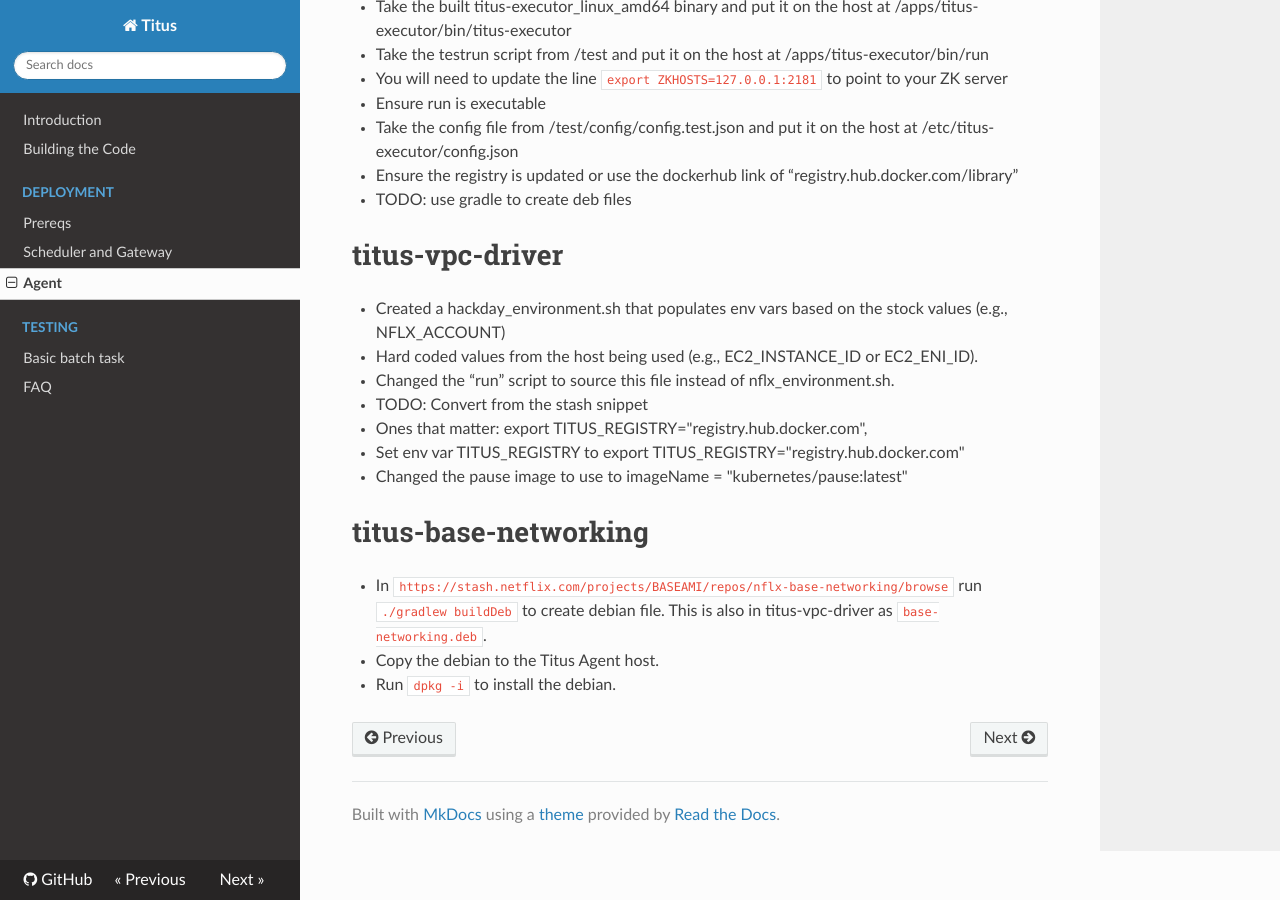
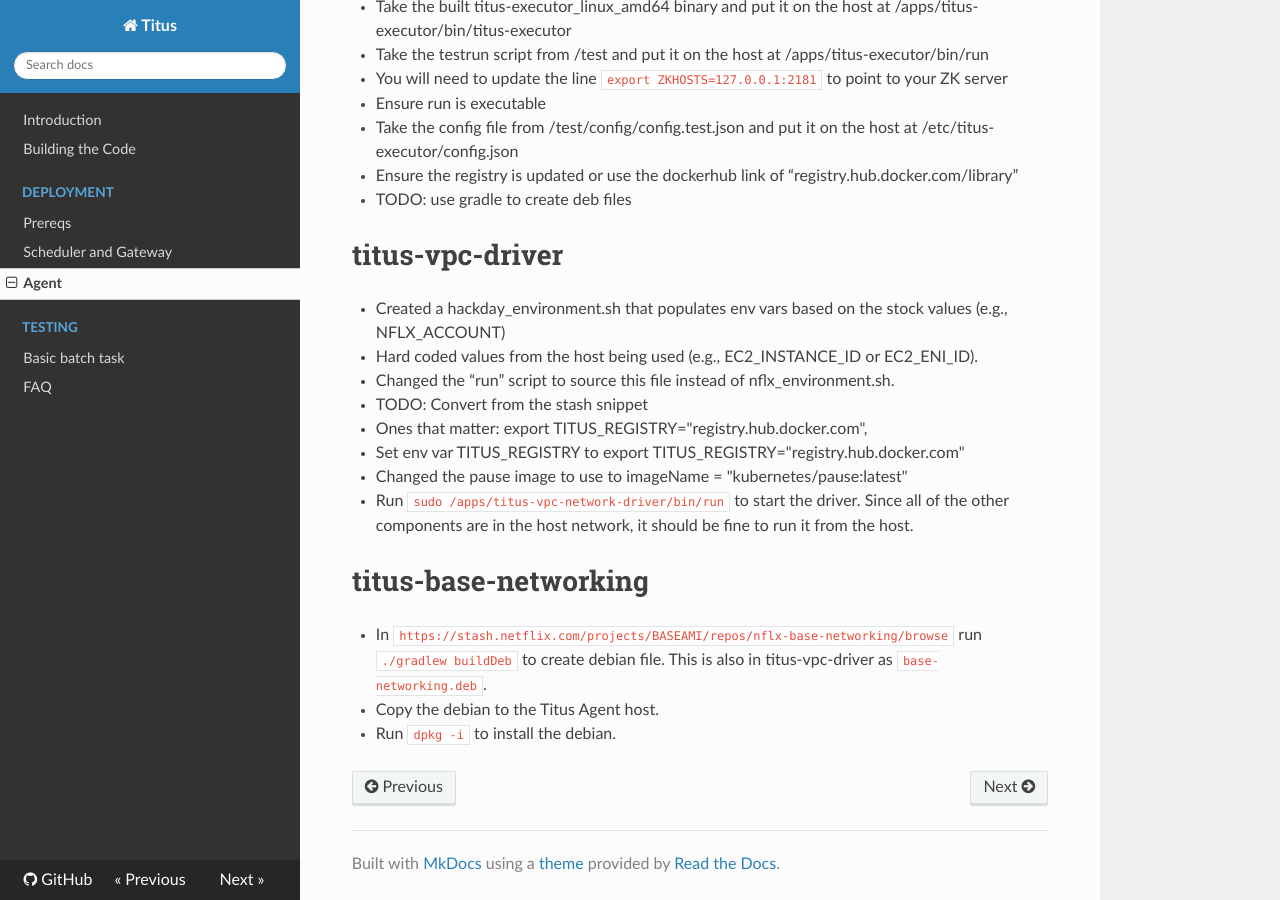
Before and after one commit to Netflix/titus, an MkDocs documentation site: the page built from docs/docs/install/agent.md, in a window 1280 px wide and 900 px high, scrolled down 742 px. Built offline with MkDocs 1.6.1, drawn with Linux system fonts in a browser that asks for light colours; nearby versions of some CDN libraries; old or Windows-style settings are respelled for this version of MkDocs.

Commit message:
Step to run VPC driver

```diff
--- a/docs/docs/install/agent.md
+++ b/docs/docs/install/agent.md
@@ -31,6 +31,8 @@
 - Ones that matter: export TITUS_REGISTRY="registry.hub.docker.com",
 - Set env var TITUS_REGISTRY to export TITUS_REGISTRY="registry.hub.docker.com"
 - Changed the pause image to use to imageName = "kubernetes/pause:latest"
+- Run `sudo /apps/titus-vpc-network-driver/bin/run` to start the driver. Since all of the other
+components are in the host network, it should be fine to run it from the host.
 
 # titus-base-networking
 - In `https://stash.netflix.com/projects/BASEAMI/repos/nflx-base-networking/browse` run `./gradlew buildDeb` to
```
